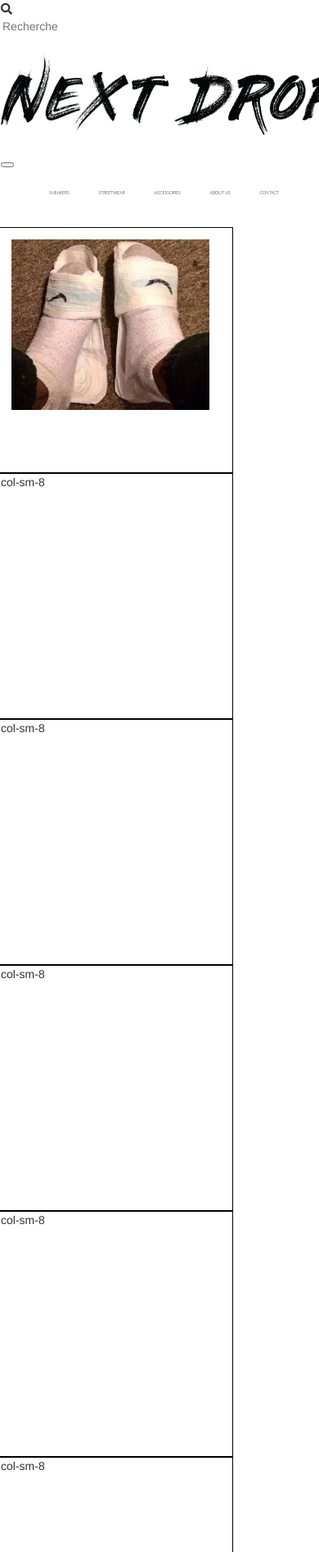
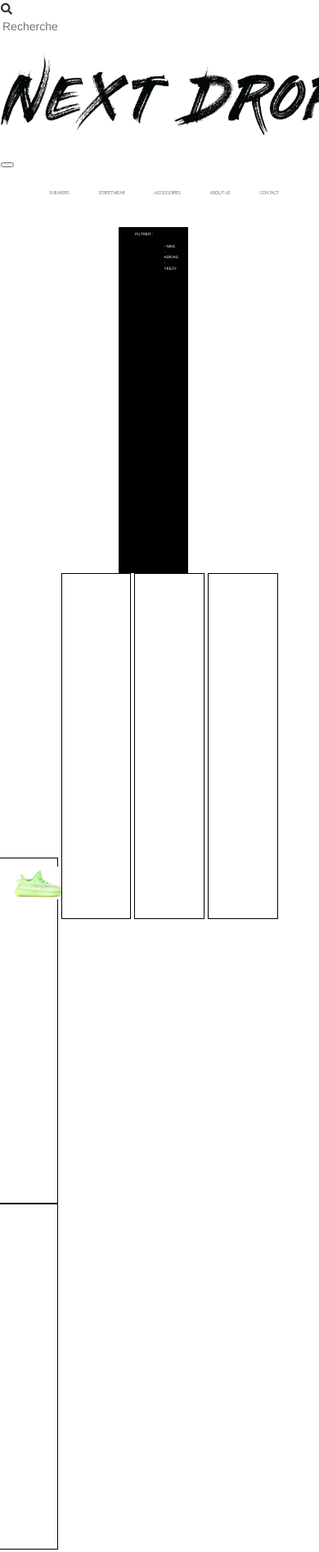
Before and after one commit to RadhoineUlyss/NextDrop, a CodeIgniter app: page /database/accessoires in a window 390 px wide; the page is wider, and only the part inside the window is pictured. Shown: the top 1893 px of that part at 82% size. Run offline with CodeIgniter, Linux system fonts and the light colour scheme; data that the repository does not hold is empty; some libraries are stand-ins or nearby versions.

Commit message:
articles changes

```diff
--- a/application/views/Template/template.php
+++ b/application/views/Template/template.php
@@ -221,18 +221,18 @@ defined('BASEPATH') or exit('No direct script access allowed');
 <script src="<?php echo base_url(); ?>assets/js/bootstrap.min.js"></script>
 </script><script src="<?php echo base_url(); ?>assets/custom/js/async_research.js"></script>
 <script type="text/javascript">
+    <!--TODO: Faire en sorte que la fonction se relance -->
     var divHeight;
     var divWidth;
     var obj = document.getElementsByClassName('videoDiv')[0];
-    console.log(obj);
     if(obj.offsetHeight) {divHeight=obj.offsetHeight;} else if(obj.style.pixelHeight){divHeight=obj.style.pixelHeight;}
     if(obj.offsetWidth) {divWidth=obj.offsetWidth;} else if(obj.style.pixelWidth){divWidth=obj.style.pixelWidth;}
     var allvideos = document.getElementsByTagName("video")[0];
-    allvideos.style.height = divHeight + "px";
-    allvideos.style.width = divWidth + "px";
-    var allvideosdos = document.getElementsByTagName("video")[1];
-    allvideosdos.style.height = divHeight - 4 + "px";
-    allvideosdos.style.width = divWidth + "px";
+    allvideos.style.height = divHeight * 0.97 + "px";
+    allvideos.style.width = divWidth * 0.97 + "px";
+    // var allvideosdos = document.getElementsByTagName("video")[1];
+    // allvideosdos.style.height = divHeight + "px";
+    // allvideosdos.style.width = divWidth + "px";
 </script>
 
 <?php
--- a/application/views/accessoires_view.php
+++ b/application/views/accessoires_view.php
@@ -22,53 +22,34 @@
 </div> -->
 
 <br id="brspec">
-<!--
-<div id="galerie">
-    <div class="container_access">
-        <div class="itemDiv"></div>
-        <div class="itemDiv"></div>
-        <div class="itemDiv"></div>
-        <div class="itemDiv"></div>
-        <div class="itemDiv"></div>
-        <div class="vidDiv"></div>
-        <div class="itemDiv"></div>
-        <div class="itemDiv"></div>
-        <div class="itemDiv"></div>
-        <div class="itemDiv"></div>
-        <div class="itemDiv"></div>
-        <div class="vidDiv"></div>
-        <div class="itemDiv"></div>
-        <div class="itemDiv"></div>
-        <div class="itemDiv"></div>
-        <div class="itemDiv"></div>
-        <div class="itemDiv"></div>
-        <div class="itemDiv"></div>
-        <div class="itemDiv"></div>
-        <div class="itemDiv"></div>
-        <div class="itemDiv"></div>
-        <div class="itemDiv"></div>
-        <div class="itemDiv"></div>
-        <div class="itemDiv"></div>
-
-
+<div class="row">
+    <div class="col-sm-6 col-lg-3 menuDiv" style="border: 1px solid black;">
+        <h4>FILTRER :</h4>
+        <ul>
+            <li>- NIKE</li>
+            <li>- ADIDAS</li>
+            <li>- YEEZY</li>
+        </ul>
     </div>
-</div>
-!-->
-<div class="row">
-    <div class="col-sm-6 col-lg-3 itemDiv" style="border: 1px solid black; width: 300px;height: 300px">
+    <div class="col-sm-6 col-lg-3 itemDiv" style="border: 1px solid black;">
     <a href="<?php echo base_url('/accessoires/').$accessoire->reference ?>">
-            <img src="<?php echo base_url(); ?>assets/img/articles/SNZ700MV/01.jpg" alt="NomAccessoire"><br>
-            <span class="AccessoireName"><?php echo $accessoire->nom ?></span>
-            <span class="AccessoirePrice"><?php echo $accessoire->prix ?></span>
-        </a>
+        <img src="<?php echo base_url(); ?>assets/img/articles/SNZ700MV/01.jpg" alt="NomAccessoire"><br>
+        <span class="AccessoireName"><?php echo $accessoire->nom ?></span>
+        <span class="AccessoirePrice"><?php echo $accessoire->prix ?></span>
+    </a>
     </div>
-    <div class="col-sm-6 col-lg-3 itemDiv" style="border: 1px solid black; width: 300px;height: 300px">col-sm-8</div>
-    <div class="col-sm-6 col-lg-3 itemDiv" style="border: 1px solid black; width: 300px;height: 300px">col-sm-8</div>
-    <div class="col-sm-6 col-lg-3 itemDiv" style="border: 1px solid black; width: 300px;height: 300px">col-sm-8</div>
-    <div class="col-sm-6 col-lg-3 itemDiv" style="border: 1px solid black; width: 300px;height: 300px">col-sm-8</div>
-    <div class="col-sm-6 col-lg-3 itemDiv" style="border: 1px solid black; width: 300px;height: 300px">col-sm-8</div>
-    <div class="col-sm-12 col-lg-6" style="border: 1px solid black; width: 300px;height: 300px">col-sm-8</div>
-    <div class="col-sm-6 col-lg-3 itemDiv" style="border: 1px solid black; width: 300px;height: 300px">col-sm-8</div>
-    <div class="col-sm-6 col-lg-3 itemDiv" style="border: 1px solid black; width: 300px;height: 300px">col-sm-8</div>
+    <div class="col-sm-6 col-lg-3 itemDiv" style="border: 1px solid black;"></div>
+    <div class="col-sm-6 col-lg-3 itemDiv" style="border: 1px solid black;"></div>
+    <div class="col-sm-6 col-lg-3 itemDiv" style="border: 1px solid black;"></div>
+    <div class="col-sm-6 col-lg-3 itemDiv" style="border: 1px solid black;"></div>
+    <div class="col-sm-12 col-lg-6 videoDiv" style="border: 1px solid black;">
+        <video autoplay loop>
+            <source src="<?php echo base_url(); ?>assets/airmax90.mp4" type="video/mp4">
+        </video>
+    </div>
+    <div class="col-sm-6 col-lg-3 itemDiv" style="border: 1px solid black;"></div>
+    <div class="col-sm-6 col-lg-3 itemDiv" style="border: 1px solid black;"></div>
+    <div class="col-sm-6 col-lg-3 itemDiv" style="border: 1px solid black;"></div>
+    <div class="col-sm-6 col-lg-3 itemDiv" style="border: 1px solid black;"></div>
 </div>
 <br>
--- a/assets/custom/css/accessoires_style.css
+++ b/assets/custom/css/accessoires_style.css
@@ -6,59 +6,117 @@
     max-width: 100vw !important;
 }
 
-.containersneak {
+.containeraccess {
     background-color: #000;
     display: flex;
     flex-direction: row;
     height:75vw;
     flex-wrap:wrap;
-    align-items: left;
+    align-items: center;
     align-content: flex-start;
     justify-content: center;
 }
 
-.itemDiv img{
-    margin-left:5%;
-    margin-top:5%;
-    width: 90%;
-    height: 70%;
+.row{
+    margin-right: 0;
 }
 
-.itemDiv span:first-child{
-    margin-left: 20%;
-    margin-top:2%;
+#galerie{
+    display: inline-block;
+    width: 100%;
 }
 
-.itemDiv span:last-child{
-    margin-left: 30%;
-    margin-top:2%;
+.menuDiv{
+    background-color: #000;
+    margin: auto;
+    width: 22vw;
+    height:50vh;
+    border-right: 2px solid #000;
+    border-bottom: 2px solid #000;
+}
+
+.menuDiv h4{
+    margin-top: 1em;
+    margin-left: 1em;
+    color: #fff;
+    font-size: 1.2vw;
+}
+
+.menuDiv ul{
+    list-style:none;
+    color: #fff;
+    font-size: 1.2vw;
+}
+
+.itemDiv{
+    background-color: #fff;
+    margin: auto;
+    width: 22vw;
+    height:50vh;
+    display: inline-block;
+    border-right: 2px solid #000;
+    border-bottom: 2px solid #000;
+}
+
+.itemDiv img{
+    width: 18vw;
+    margin-top: 1.5vw;
+    margin-left: 3.3vw;
+    margin-top: 2.5vw;
+    margin-bottom: 2.5vw;
+}
+
+.AccessoireName{
+    color: #000;
+    font-size: 1.2vw;
+    text-decoration: none;
+    margin-left: 7vw;
+}
+
+.AccessoirePrice{
+    color: #000;
+    font-size: 1vw;
+    text-decoration: none;
+    margin-left: 2vw;
+    margin-top: 1.5vw;
 }
 
 
-
-/*.itemDiv:hover{
-    animation-name: tailleDisplay;
-    animation-duration: 0.6s;
-    animation-delay: 0s;
-    animation-timing-function: ease-in-out;
-}*/
-
-.vidDiv{
-    background-color: #fff;
-    display: inline-block;
+.videoDiv{
+    background-color: #000;
+    margin: auto;
+    border-right: 2px solid #000;
+    border-bottom: 2px solid #000;
     margin: 0;
-    width: 39vw;
-    height:19.5vw;
-    border: 2px solid #000;
 }
 
-/* Safari 4.0 - 8.0 */
-@-webkit-keyframes tailleDisplay {
-    from {height:19.5vw;}
-    to {height:25vw;}
+video{
+    margin: auto;
 }
 
-@keyframes tailleDisplay {
-    from {height:19.5vw;}
-    to {height:25vw;}
+.firstRow{
+    display: flex;
+    flex-direction: row;
+    height:25vw;
+    width:100% ;
+    border-top: 2px solid #000;
 }
+
+.vidRow{
+    display: flex;
+    flex-direction: row;
+    height:25vw ;
+    width:100% ;
+}
+
+.baseRow{
+    display: flex;
+    flex-direction: row;
+    height:25vw ;
+    width:100% ;
+}
+
+#brspec{
+    display: block;
+    margin: 2px 0;
+}
```
Also changed, not shown: assets/img/articles/SNZ700MV/01.jpg.
